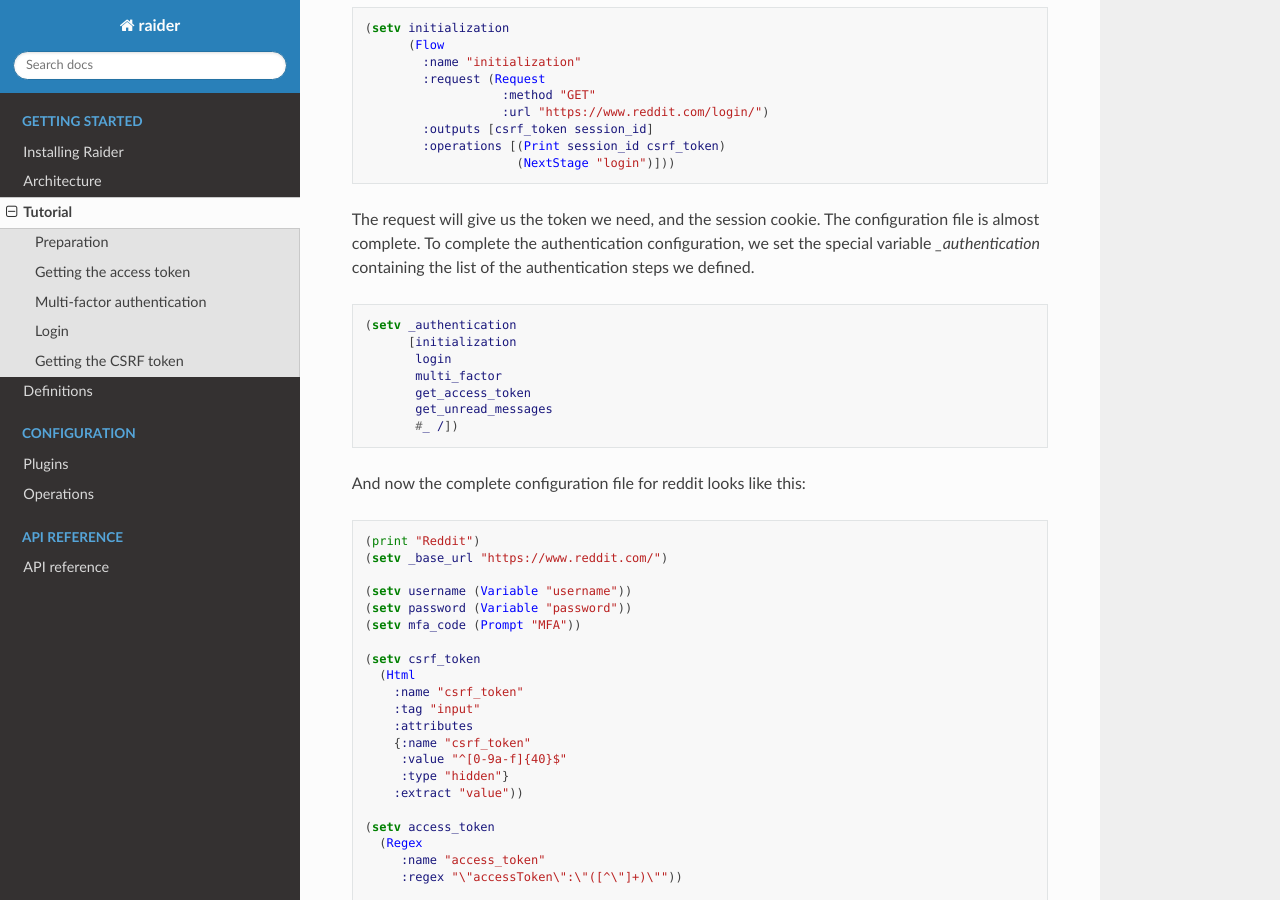
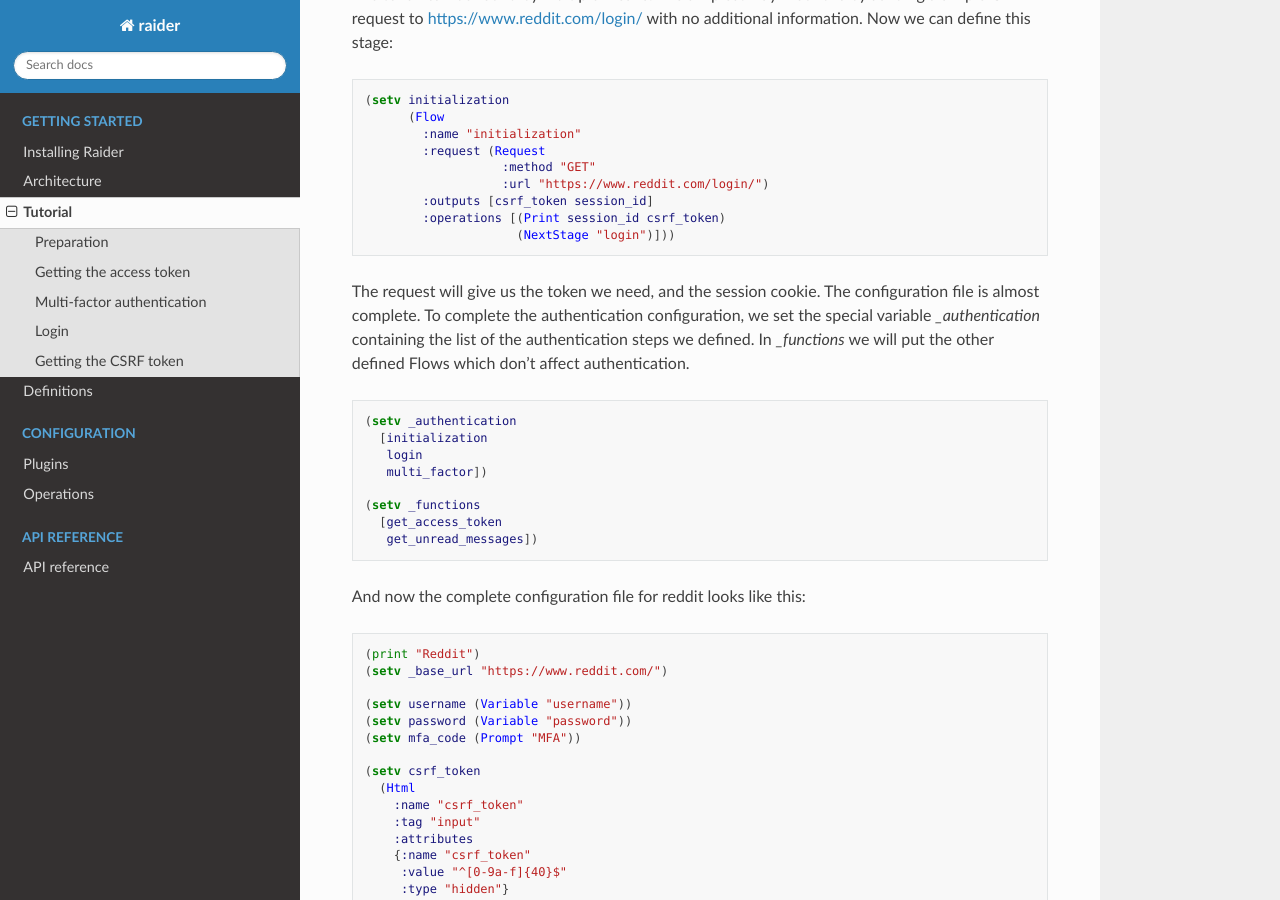
Before and after one commit to DigeeX/raider, a Sphinx documentation site: the page built from docs/user/tutorial.rst, in a window 1280 px wide and 900 px high, scrolled down 6097 px. Built offline with Sphinx 7.4.7 and the Read the Docs theme 2.0.0, drawn with Linux system fonts in a browser that asks for light colours; the version number could not be read and is left out; some of the changed text lies outside the part shown.

Commit message:
Update tutorial

```diff
--- a/docs/user/tutorial.rst
+++ b/docs/user/tutorial.rst
@@ -16,6 +16,11 @@
 all static files (.png, .js, .pdf, etc...). When you're left with a
 fewer requests to deal with, it's time to dive deeper and understand
 how the authentication works.
+
+At this point we assume you already know the basics of `Python
+<https://docs.python.org/3/tutorial/>`_ and `Hylang
+<https://docs.hylang.org/en/stable/tutorial.html>`_ so continue only
+if you are already familiar.
 
 This tutorial will show the authentication in use by Reddit at the
 time of writing this. It could be different in the future when you're
@@ -376,18 +381,20 @@
 cookie. The configuration file is almost complete. To complete the
 authentication configuration, we set the special variable
 `_authentication` containing the list of the authentication steps we
-defined.
+defined. In `_functions` we will put the other defined Flows which
+don't affect authentication.
 
 
 .. code-block:: hylang
 
        (setv _authentication
-             [initialization
-              login
-              multi_factor
-              get_access_token
-              get_unread_messages
-              #_ /])
+         [initialization
+          login
+          multi_factor])
+
+       (setv _functions
+         [get_access_token
+	  get_unread_messages])
 
 
 And now the complete configuration file for reddit looks like this:
@@ -512,6 +519,9 @@
    (setv _authentication
      initialization
      login
-     multi_factor
-     get_access_token
-     get_unread_messages])
+     multi_factor])
+
+
+       (setv _functions
+         [get_access_token
+	  get_unread_messages])
```
